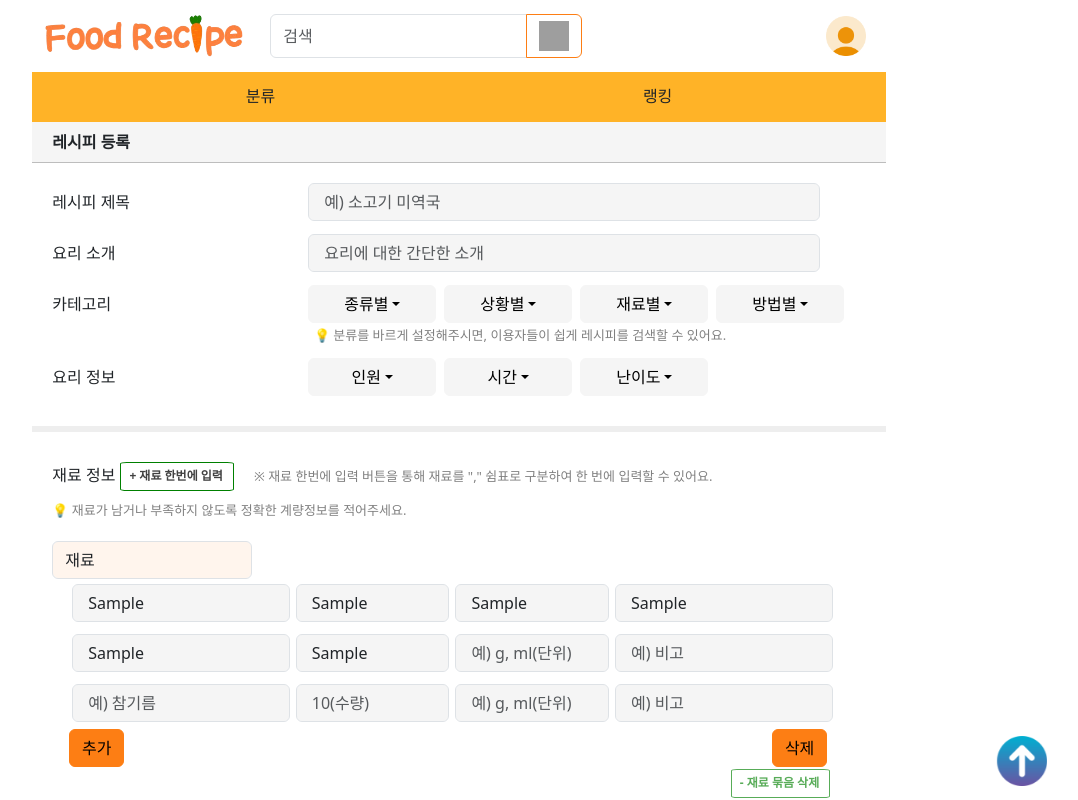
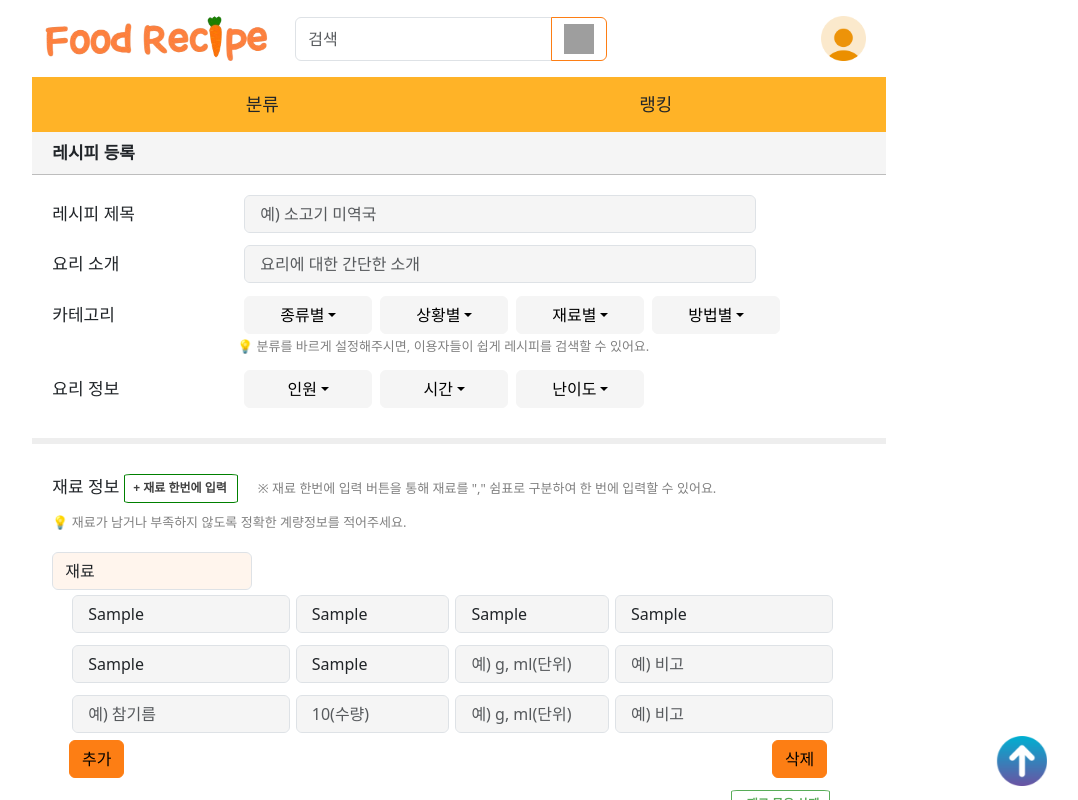
Before and after one commit to sunford4927/foodRecipe, a React (Create React App) app: page /insertrecipe in a window 1280 px wide. Both pictures are taken after typing "Sample", "Sample", "Sample", "Sample", "Sample", "Sample" into the empty fields and a click on the button "추가". Shown: the top 800 px of the page, without its empty margins (181-1259 px from the left). Built offline with nearby package versions, Linux system fonts and the light colour scheme; grey boxes are pictures that could not be loaded.

Commit message:
지원 11/15 addbundel 데이터 저장 수정 중 ver0.1

```diff
--- a/src/components/header/Header.scss
+++ b/src/components/header/Header.scss
@@ -1,22 +1,19 @@
 .menuContainer {
     background-color: rgba(255, 166, 0, 0.849);
-    // margin-top: 10px;
-    // margin-left: 10px;
-    // margin: 10px 11px 0px 11px;
-    // padding-top: 15px;
     position: relative;
-    // border: 1px solid #000;
-    height: 50px;
+    height: 55px;
 }
 .standard{
     position: absolute;
     left: 25%;
-    transform: translate(0, 50%)
+    transform: translate(0, 50%);
+    font-size: 18px;
 }
 .standRank{
     position: absolute;
     right: 25%;
-    transform: translate(0, 50%)
+    transform: translate(0, 50%);
+    font-size: 18px;
 }
 
 
--- a/src/components/header/Header.tsx
+++ b/src/components/header/Header.tsx
@@ -16,8 +16,8 @@ const size1 = {
 };
 
 const size2 = {
-    width: '40px',
-    height: '40px'
+    width: '45px',
+    height: '45px'
 };
 
 const Header: React.FC = () => {
@@ -40,7 +40,7 @@ const Header: React.FC = () => {
                             className='cursor'  // 마우스 커서가 손 모양으로 변경
                             src={logo}  // 로고 이미지 경로
                             alt="로고"
-                            style={{ width: 200, height: 44, marginRight: 10}}  // 로고 크기 설정
+                            style={{ width: 225, height: 48, marginRight: 10}}  // 로고 크기 설정
                         />
                     </Navbar.Brand>
 
--- a/src/components/insertInfo/AddBundle.tsx
+++ b/src/components/insertInfo/AddBundle.tsx
@@ -1,64 +1,91 @@
-import React, { useState } from 'react';
+import React, { useEffect, useState } from 'react';
 import AddInput from './AddInput';
 import './InsertInfo.scss';
-import { useSelector } from 'react-redux';
-import { State } from 'redux/reducer';
-import {Button, Form} from 'react-bootstrap'
+import { Button, Form } from 'react-bootstrap';
 
 const AddBundle = () => {
-    const count = useSelector((state: State)=>state.num)
     const [inputTitle, setInputTitle] = useState("재료"); // '재료'라는 기본값을 가진 inputTitle 상태 생성
-    const [inputGroups, setInputGroups] = useState([0]); // 총 2개의 AddInput을 위해 초기화
-    const ingredients = ['돼지고기', '양배추', '참기름', '소금', '고추가루 약간']; // AddInput placeholder 기본 재료 목록
 
+    // 기본적으로 두 개의 AddInput을 보여주기 위해 두 개의 빈 객체로 초기화
+    const [inputGroups, setInputGroups] = useState([
+        { Main: '', Quantity: '', Unit: '', Note: '' },
+        { Main: '', Quantity: '', Unit: '', Note: '' }
+    ]); // 첫 번째 AddInput과 두 번째 AddInput을 위한 초기값
+
+    const ingredients = ['돼지고기', '양배추', '참기름', '소금', '고추가루 약간']; // 기본 재료 목록
+
+    // AddInput 그룹을 하나 추가하는 함수
     const addInputGroup = () => {
-        setInputGroups([...inputGroups, inputGroups.length]); // 기존 inputGroups 배열에 새로운 요소 추가
+        setInputGroups([...inputGroups, { Main: '', Quantity: '', Unit: '', Note: '' }]); // 새로 추가할 AddInput을 빈 값으로 초기화
     };
 
+    // AddInput 그룹을 하나 제거하는 함수
     const removeInputGroup = () => {
-        if (inputGroups.length > 1) { // 맨 처음 AddInput 포함 최소 3개는 유지
+        if (inputGroups.length > 2) { // 최소 두 개의 AddInput은 유지
             setInputGroups(inputGroups.slice(0, -1)); // 마지막 요소 제거
         }
     };
 
-    const handleChangeB = (e: React.ChangeEvent<HTMLInputElement>) => {
-        setInputTitle(e.target.value); // 사용자가 입력한 값으로 inputTitle 상태 업데이트z
+    // 각 AddInput의 변경된 값을 관리하는 함수
+    const handleInputChange = (
+        e: React.ChangeEvent<HTMLInputElement>,
+        field: keyof typeof inputGroups[0],
+        index: number
+    ) => {
+        const newInputGroups = [...inputGroups]; // inputGroups의 복사본을 생성
+        newInputGroups[index][field] = e.target.value; // 해당 필드 값을 업데이트
+        setInputGroups(newInputGroups); // 상태 업데이트
     };
+
+    // 재료명(title) 변경 함수
+    const handleTitleChange = (e: React.ChangeEvent<HTMLInputElement>) => {
+        setInputTitle(e.target.value); // 사용자가 입력한 값으로 inputTitle 상태 업데이트
+    };
+
+    useEffect(() => {
+        console.log('현재 inputGroups:', inputGroups);
+        console.log('현재 inputTitle:', inputTitle);
+    }, [inputGroups, inputTitle]); // inputGroups가 변경될 때마다 실행됨
 
     return (
         <div className="bundleContainer"> {/* 전체 컨테이너 div */}
-            <div className="inputRow"> {/* 재료 입력 필드와 AddInput을 포함하는 행 */}
+            <div className="inputRow"> {/* 첫 번째 AddInput */}
                 <Form.Control
                     type='text'
                     name="inputTitle"
                     value={inputTitle} // 입력 필드의 값으로 inputTitle 상태 사용
                     className='AddBundleTitle'
-                    onChange={handleChangeB} // 값이 변경될 때 handleChange 함수 호출
+                    onChange={handleTitleChange} // 값이 변경될 때 handleChange 함수 호출
                 />
-                <AddInput placeholder={ingredients[0]} /> {/* 첫 번째 AddInput은 '돼지고기'로 고정 */}
+                {/* 첫 번째 AddInput은 기본 재료로 '돼지고기'로 고정 */}
+                <AddInput
+                    placeholder={ingredients[0]}
+                    value={inputGroups[0]} // 첫 번째 AddInput의 데이터
+                    onChange={(e, field) => handleInputChange(e, field, 0)} // 첫 번째 AddInput 변경 시 handleInputChange 호출
+                />
             </div>
 
-            {inputGroups.map((_, index) => {
-            // inputGroups 배열 순회 -> key에 +1을 하려는데 배열의 실제 값이 필요하지 않아 idx만 사용한 것이고
-            // 앞 '_'이건 사용하지 않음을 나타내기 위해 붙인 것, item 안 쓰고 idx만 쓰기 위해 대충 명시해놓은 것
-                const ingredIndex = index + 1; // ingredients[0](돼지고기) 이후 +1이 고정된 인덱스를 계속 넘겨줌
+            {/* 추가된 AddInput 그룹을 순차적으로 출력 */}
+            {inputGroups.slice(1).map((group, index) => {
+                const ingredIndex = index + 1; // ingredients 배열에서 재료 인덱스
                 return (
-                    <div key={index + 1} className="nestedInputs"> {/* key 0 제외 AddInput을 감싸는 div */}
-                        <AddInput //추가되는 AddInput의 placeholder를 설정
+                    <div key={index + 1} className="nestedInputs">
+                        <AddInput
                             placeholder={ingredients[ingredIndex] || ingredients[(ingredIndex % ingredients.length)]}
-                            // placeholder는 성분배열에 +1된 인덱스를 활용해 값 꺼내옴. 인덱스가 5라면 유효하지 않은 값이니 || 오른쪽 거로
-                            // index+1 % 5 ~> 계속 순환을 거침
+                            value={group} // 해당 그룹의 데이터를 넘김
+                            onChange={(e, field) => handleInputChange(e, field, index + 1)} // 해당 인덱스의 데이터를 업데이트
                         />
                     </div>
                 );
             })}
-            <div className='InputAllBtn mx-auto'>
-                <Button variant='primary' className='cursor addBtn' onClick={addInputGroup}>추가</Button>
-                {inputGroups.length > 1 && ( // inputGroups 길이가 2보다 클 때만 삭제 버튼 보이기
-                <Button variant='primary' className='cursor removeBtn' onClick={removeInputGroup}>삭제</Button>
+
+            {/* 버튼 영역 */}
+            <div className="InputAllBtn mx-auto">
+                <Button variant="primary" className="cursor addBtn" onClick={addInputGroup}>추가</Button>
+                {inputGroups.length > 2 && ( // inputGroups 길이가 2보다 클 때만 삭제 버튼 보이기
+                    <Button variant="primary" className="cursor removeBtn" onClick={removeInputGroup}>삭제</Button>
                 )}
             </div>
-        {/* <div>{count}</div> */}
         </div>
     );
 }
--- a/src/components/insertInfo/AddInput.tsx
+++ b/src/components/insertInfo/AddInput.tsx
@@ -4,18 +4,32 @@ import {Form, Button } from 'react-bootstrap';
 
 interface AddInputProps {
     placeholder: string; // placeholder prop을 string으로 정의
+    value:{
+      Main :string;
+      Quantity : string;
+      Unit : string;
+      Note : string;
+    };
+    onChange: (e: React.ChangeEvent<HTMLInputElement>, field: keyof AddInputProps['value']) => void; // 입력값 변경 시 부모에게 전달
 }
 
-const AddInput: React.FC<AddInputProps> = ({ placeholder }) => {
+const AddInput: React.FC<AddInputProps> = ({ placeholder, value, onChange }) => {
 
 
   return (
     <Form  >
       <Form.Group className='inputForm mx-auto' >
-        <Form.Control type="text" className='inputMain' placeholder={"예) " + placeholder} />
-        <Form.Control type="text" className='inputQuantity' placeholder='10(수량)' />
-        <Form.Control type="text" className='inputUnit' placeholder='예) g, ml(단위)' />
-        <Form.Control type="text" className='inputNote' placeholder='예) 비고' />
+        <Form.Control type="text" className='inputMain' placeholder={"예) " + placeholder}
+        value={value.Main} onChange={(e: React.ChangeEvent<HTMLInputElement>) => onChange(e, 'Main')}/>
+
+        <Form.Control type="text" className='inputQuantity' placeholder='10(수량)'
+        value={value.Quantity} onChange={(e: React.ChangeEvent<HTMLInputElement>) => onChange(e, 'Quantity')} />
+
+        <Form.Control type="text" className='inputUnit' placeholder='예) g, ml(단위)'
+        value={value.Unit} onChange={(e: React.ChangeEvent<HTMLInputElement>) => onChange(e, 'Unit')}/>
+
+        <Form.Control type="text" className='inputNote' placeholder='예) 비고'
+        value={value.Note} onChange={(e: React.ChangeEvent<HTMLInputElement>) => onChange(e, 'Note')}/>
       </Form.Group>
     </Form>
 
--- a/src/pages/insertboard/InsertRecipe.scss
+++ b/src/pages/insertboard/InsertRecipe.scss
@@ -21,15 +21,13 @@
   background-color: #f5f5f5;
   font-weight: 600;
   margin-bottom: 20px;
+  font-size: 17px;
 }
 
 .first-item-title{
   display: inline-block;
   margin-left: 20px;
-  // border: 0;
-  // padding-right: 4vw;
-  // margin-bottom: 10px;
-  // width: 20vw;
+  font-size: 17px;
 }
 
 .first-item-title + .form-rcpttl,
@@ -45,9 +43,10 @@
   margin-left: 20px;
 }
 
-// .second-item-title{
+.second-item-title{
+  font-size: 17px;
 
-// }
+}
 
 .second-item-gray{
   margin: 10px 0 0 0;
@@ -60,6 +59,7 @@
   color: #414141;
   padding: 4px 10px 5px 8px;
   border-radius: 6%;
+  margin-top: 10px;
 }
 
 .second-item .second-btn:hover,
@@ -74,7 +74,7 @@
 
 .BundelBtn .addbundle{
   font-size: 17px;
-  padding: 6px 25px 7px 25px;
+  padding: 6px 25px 7px 22px;
   // font-weight: 600;
   color: #333333;
   border-radius: 6%;
@@ -180,17 +180,17 @@
 }
 
 @media (min-width: 992px) {
-  .first-item-title{
-    // border: 1px solid #ff0505;
-    // border: 0;
-    width: 20vw; // 사이즈 파란색 따라감
-  }
+  // .first-item-title{
+  //   // border: 1px solid #ff0505;
+  //   // border: 0;
+  //   width: 15vw; // 사이즈 파란색 따라감
+  // }
   .first-item-title + .form-rcpttl,
   .first-item-title + .form-ckinfo{
     width: 40vw;
   }
   .first-item-gray{
-    margin: 3px 0 13px 22vw;
+    margin: 3px 0px 13px 16vw;
   }
 
   .BundelBtn .removebundle{
--- a/src/pages/insertboard/InsertRecipe.tsx
+++ b/src/pages/insertboard/InsertRecipe.tsx
@@ -31,9 +31,6 @@ const InsertRecipe = () => {
     console.log(rcpTtl);
     console.log(cookInfo);
   }, [cookInfo])
-
-
-
 
 
   // for 카테고리 상태를 관리
```
Also changed, not shown: src/components/insertInfo/InsertInfo.scss (+1 -8 lines).
